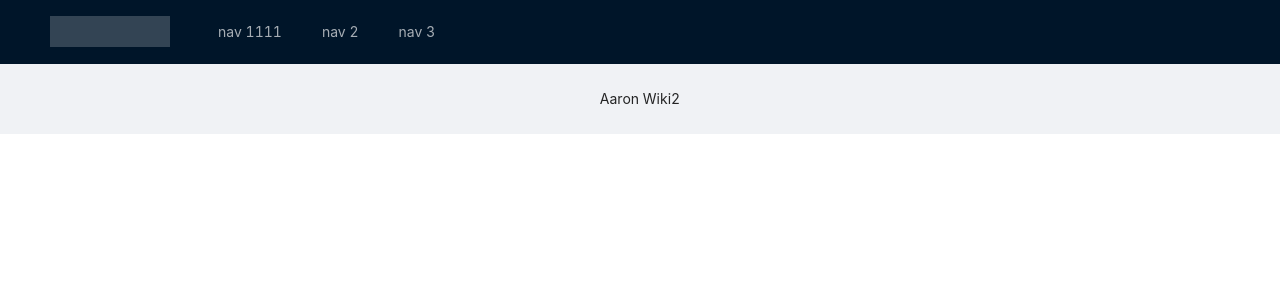
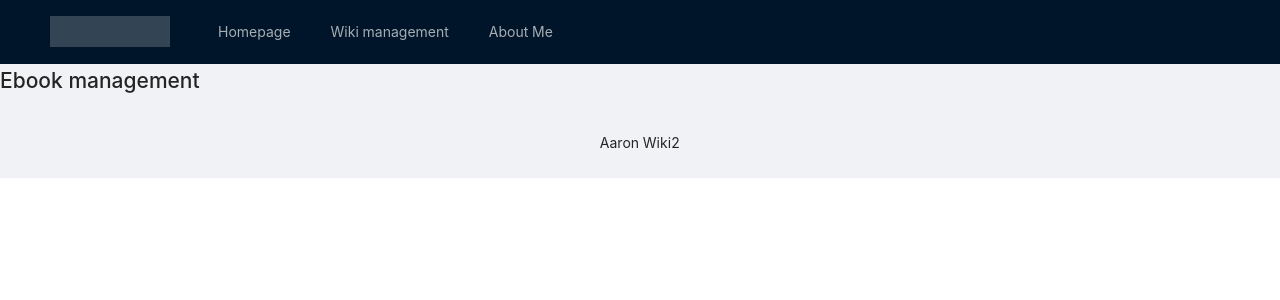
Before and after one commit to zhangchuqi1998/wiki, a Vue app in the folder web/: page /admin/ebook in a window 1280 px wide. Shown: the top 300 px of the page. Built offline with nearby package versions, Linux system fonts and the light colour scheme; no server answers.

Commit message:
3.1.4 new page

```diff
--- a/web/src/components/the-header.vue
+++ b/web/src/components/the-header.vue
@@ -6,14 +6,17 @@
                 mode="horizontal"
                 :style="{ lineHeight: '64px' }"
         >
-            <a-menu-item key="1">
-                nav 1111
+            <a-menu-item key="/">
+                <router-link to="/">Homepage</router-link>
+
             </a-menu-item>
-            <a-menu-item key="2">
-                nav 2
+            <a-menu-item key="/admin/ebook">
+                <router-link to="/admin/ebook">Wiki management</router-link>
+
             </a-menu-item>
-            <a-menu-item key="3">
-                nav 3
+            <a-menu-item key="/about">
+                <router-link to="/about">About Me</router-link>
+
             </a-menu-item>
         </a-menu>
     </a-layout-header>
--- a/web/src/router/index.ts
+++ b/web/src/router/index.ts
@@ -1,5 +1,7 @@
 import { createRouter, createWebHistory, RouteRecordRaw } from 'vue-router'
-import Home from '../views/Home.vue'
+import Home from '../views/home.vue'
+import About from '../views/about.vue'
+import AdminEbook from '../views/admin/admin-ebook.vue'
 
 const routes: Array<RouteRecordRaw> = [
   {
@@ -10,11 +12,17 @@
   {
     path: '/about',
     name: 'About',
+    component: About
     // route level code-splitting
     // this generates a separate chunk (about.[hash].js) for this route
     // which is lazy-loaded when the route is visited.
-    component: () => import(/* webpackChunkName: "about" */ '../views/About.vue')
-  }
+    // component: () => import(/* webpackChunkName: "about" */ '../views/about.vue')
+  },
+  {
+    path: '/admin/ebook',
+    name: 'AdminEbook',
+    component: AdminEbook
+  },
 ]
 
 const router = createRouter({
--- /dev/null
+++ b/web/src/views/admin/admin-ebook.vue
@@ -0,0 +1,5 @@
+<template>
+  <div class="about">
+    <h1>Ebook management</h1>
+  </div>
+</template>
```
Also changed, not shown: web/src/views/about.vue (renamed from web/src/views/About.vue), web/src/views/home.vue (renamed from web/src/views/Home.vue).
